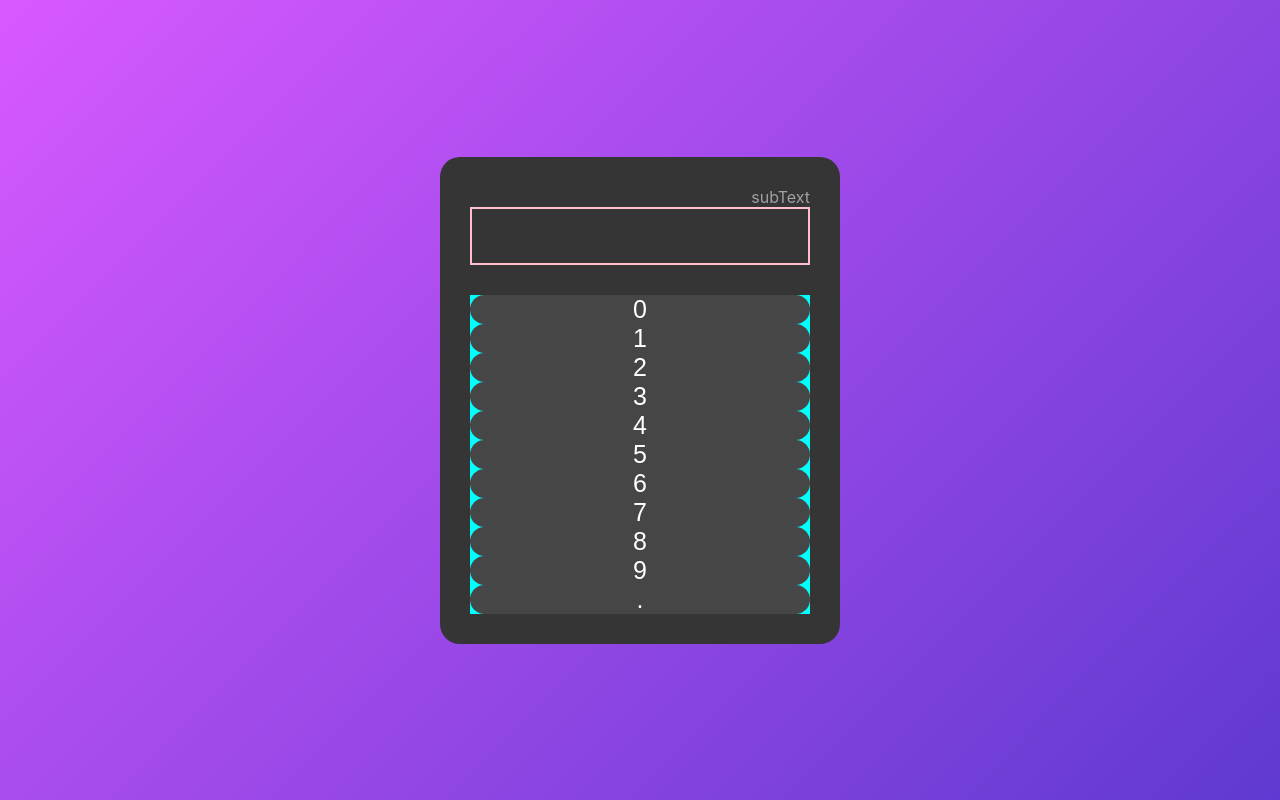
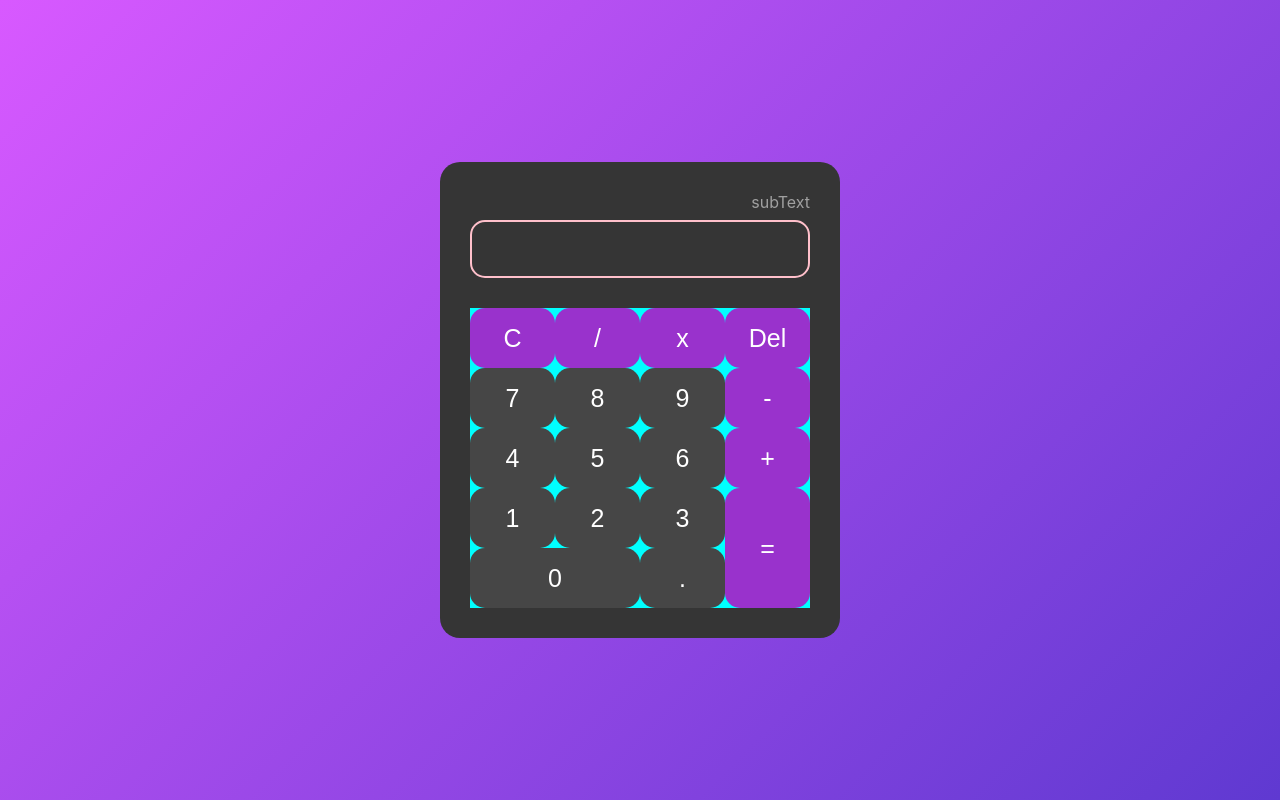
Before and after one commit to tialvesdev/curso-react-ebac, a React (Create React App) app in the folder exercise5/: page / in a window 1280 px wide. Built offline with nearby package versions, Linux system fonts and the light colour scheme.

Commit message:
feat: keyboard's grid area placed

```diff
--- a/exercise5/src/component/display/display.style.css
+++ b/exercise5/src/component/display/display.style.css
@@ -8,6 +8,8 @@
 .input {
   background: none;
   border: 2px solid pink;
+  border-radius: 15px;
+  margin-top: 8px;
   width: 100%;
   text-align: end;
   font-size: 30px;
--- a/exercise5/src/component/keyboard/Keyboard.jsx
+++ b/exercise5/src/component/keyboard/Keyboard.jsx
@@ -3,19 +3,27 @@ import Button from "../utils/button/Button";
 import './keyboard.style.css';
 
 const Keyboard = () => {
+
     return (
         <div className="keyboard">
-            <Button style="btn number" action="" text="0"/>
-            <Button style="btn number" action="" text="1"/>
-            <Button style="btn number" action="" text="2"/>
-            <Button style="btn number" action="" text="3"/>
-            <Button style="btn number" action="" text="4"/>
-            <Button style="btn number" action="" text="5"/>
-            <Button style="btn number" action="" text="6"/>
-            <Button style="btn number" action="" text="7"/>
-            <Button style="btn number" action="" text="8"/>
-            <Button style="btn number" action="" text="9"/>
-            <Button style="btn number" action="" text="."/>
+            <Button grid="zero" style="btn num" action={() => ""} text="0"/>
+            <Button grid="one" style="btn num" action={() => ""} text="1"/>
+            <Button grid="two" style="btn num" action={() => ""} text="2"/>
+            <Button grid="three" style="btn num" action={() => ""} text="3"/>
+            <Button grid="four" style="btn num" action={() => ""} text="4"/>
+            <Button grid="five" style="btn num" action={() => ""} text="5"/>
+            <Button grid="six" style="btn num" action={() => ""} text="6"/>
+            <Button grid="seven" style="btn num" action={() => ""} text="7"/>
+            <Button grid="eight" style="btn num" action={() => ""} text="8"/>
+            <Button grid="nine" style="btn num" action={() => ""} text="9"/>
+            <Button grid="point" style="btn num" action={() => ""} text="."/>
+            <Button grid="plus" style="btn op" action={() => ""} text="+"/>
+            <Button grid="minus" style="btn op" action={() => ""} text="-"/>
+            <Button grid="multiply" style="btn op" action={() => ""} text="x"/>
+            <Button grid="divide" style="btn op" action={() => ""} text="/"/>
+            <Button grid="equals" style="btn op" action={() => ""} text="="/>
+            <Button grid="clear" style="btn op" action={() => ""} text="C"/>
+            <Button grid="delete" style="btn op" action={() => ""} text="Del"/>
         </div>
     )
 }
--- a/exercise5/src/component/keyboard/keyboard.style.css
+++ b/exercise5/src/component/keyboard/keyboard.style.css
@@ -1,4 +1,11 @@
 .keyboard {
     background-color: aqua;
     display: grid;
+    grid: repeat(5, 60px) / repeat(4, 1fr);
+    grid-template-areas:
+    "clear divide multiply delete"
+    "seven eight nine minus"
+    "four five six plus"
+    "one two three equals"
+    "zero zero point equals";
 }
--- a/exercise5/src/component/utils/button/Button.jsx
+++ b/exercise5/src/component/utils/button/Button.jsx
@@ -2,8 +2,16 @@ import React from "react";
 import './button.style.css';
 
 const Button = (props) => {
+
+    // const maybe = document.createElement('button');
+    // maybe.classList.add(props.style);
+    // maybe.onclick(props.action);
+    // maybe.innerText = props.text;
+    // maybe.style.gridArea = props.grid
+
     return(
-        <button className={props.style} onClick={props.action}>{props.text}</button>
+        <button className={props.style} style={{gridArea: props.grid}} onClick={props.action}>{props.text}</button>
+        // maybe
     )
 }
 
--- a/exercise5/src/component/utils/button/button.style.css
+++ b/exercise5/src/component/utils/button/button.style.css
@@ -6,6 +6,10 @@
     font-size: 25px;
 }
 
-.number {
+.num {
     background: #464646;
 }
+
+.op {
+    background: darkorchid;
+}
```
